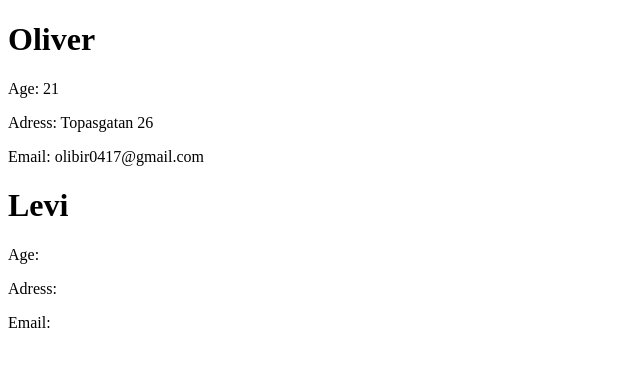
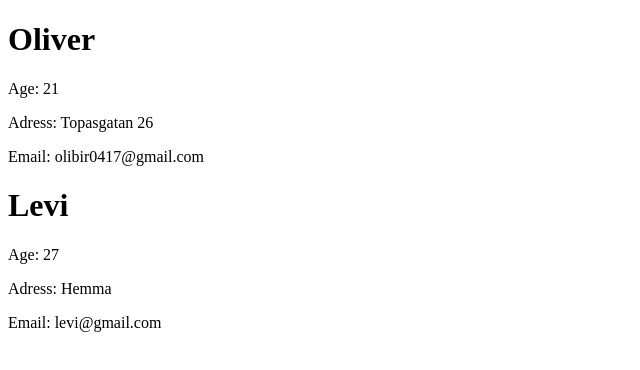
Before and after one commit to Birkeburk/static-web-app, a plain HTML site: page index.html in a window 1280 px wide. Shown: the whole page, without its empty margins (0-640 px from the left). Drawn offline with Linux system fonts and the light colour scheme.

Commit message:
Lade till information om Levi

```diff
--- a/index.html
+++ b/index.html
@@ -15,9 +15,9 @@
     </div>
     <div>
         <h1>Levi</h1>
-        <p>Age: </p>
-        <p>Adress: </p>
-        <p>Email: </p>
+        <p>Age: 27</p>
+        <p>Adress: Hemma</p>
+        <p>Email: levi@gmail.com</p>
     </div>
 </body>
 </html>
```
